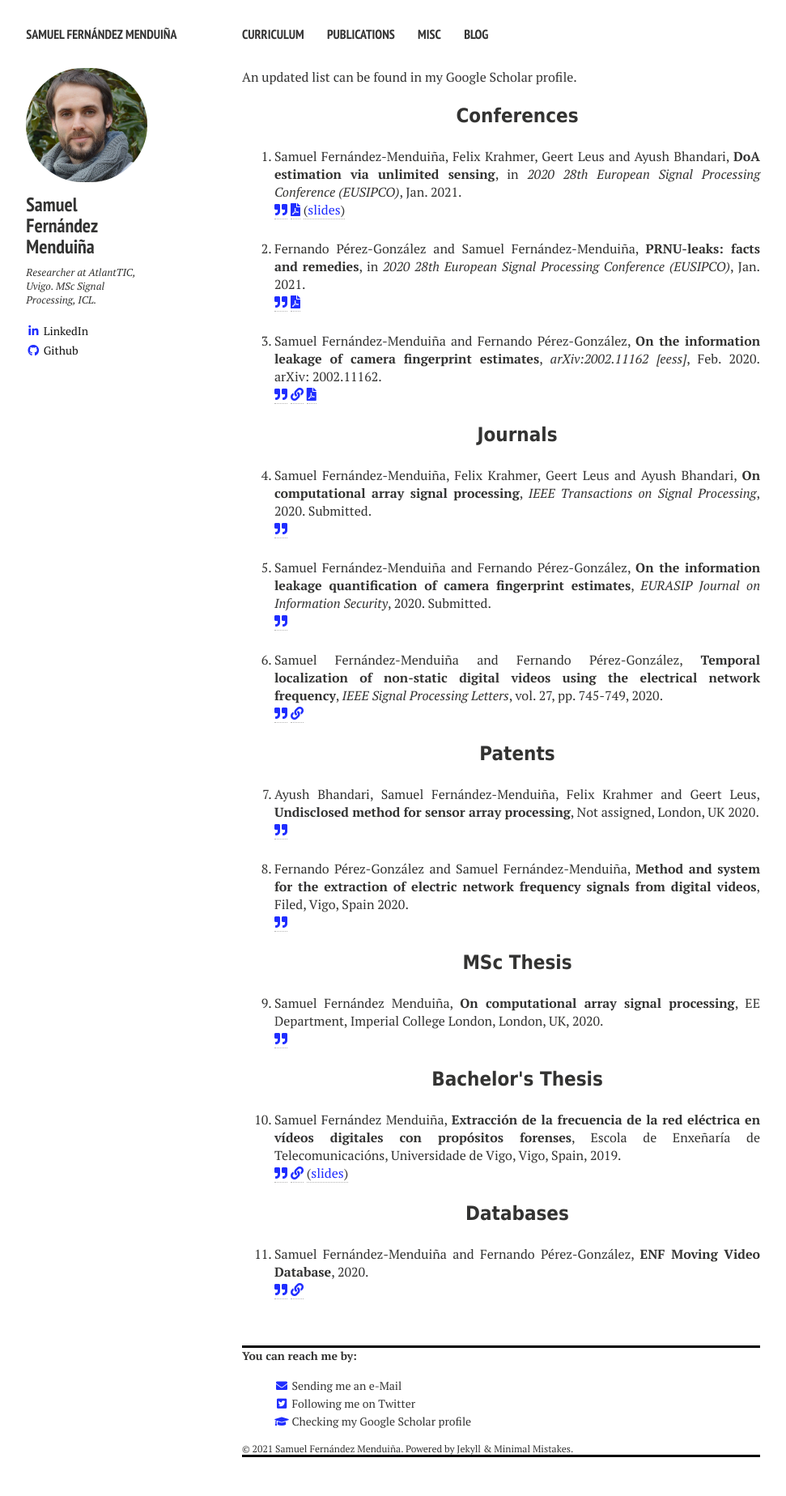
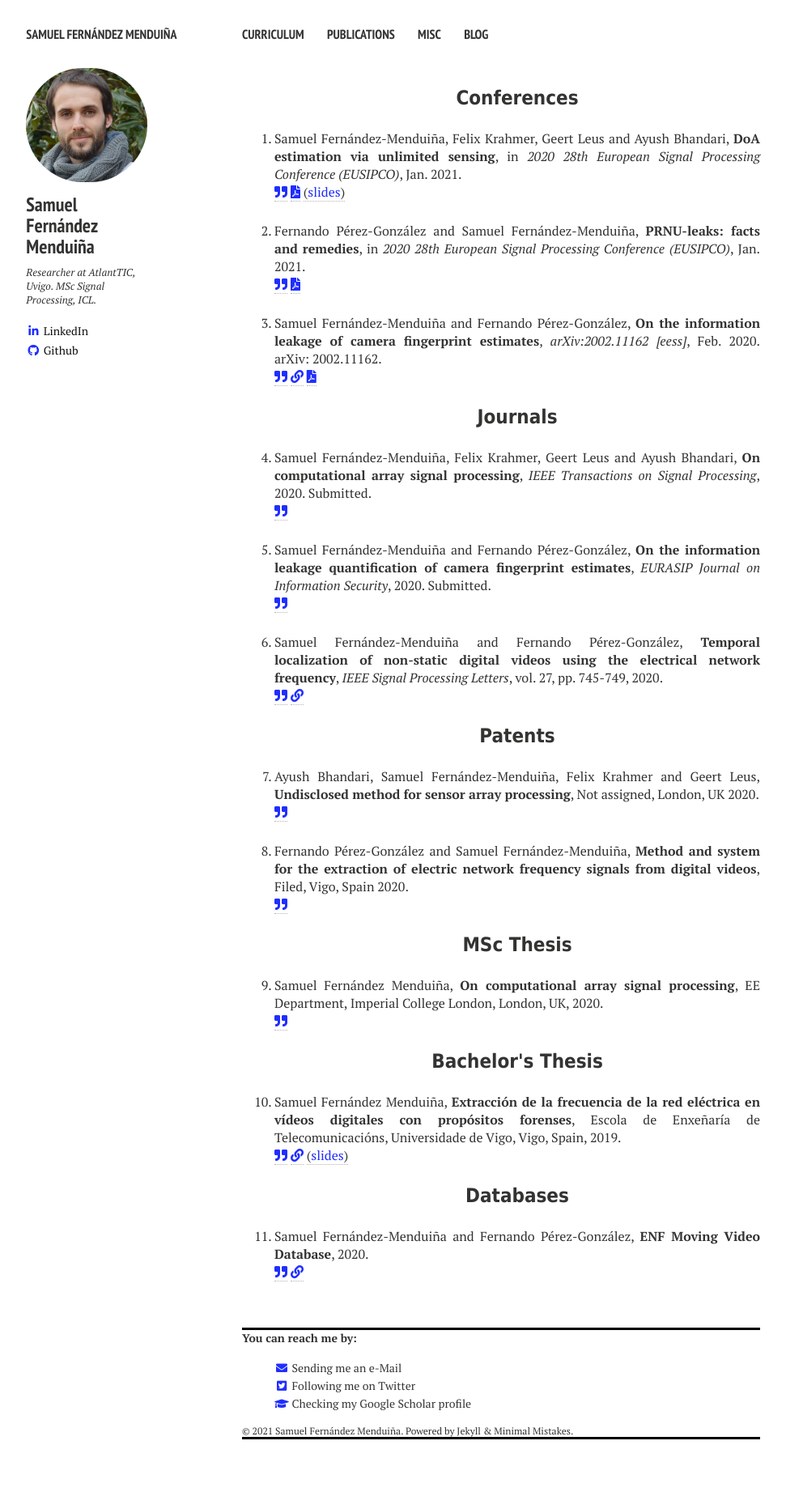
Before and after one commit to sf219/sfweb, a Jekyll site: the page built from publications.md, in a window 1280 px wide. Shown: the whole page at 81% size, without its empty margins (21-992 px from the left). Built offline with Jekyll 4.4.1, drawn with Linux system fonts in a browser that asks for light colours; nearby versions of some CDN libraries; after the commit the page ends 1826 px from its top, so only the background shows below that.

Commit message:
Update publications.html

```diff
--- a/_layouts/publications.html
+++ b/_layouts/publications.html
@@ -90,7 +90,7 @@ div.bibtex pre { font-size: 75%; overflow: auto;  width: 100%; padding: 0em 0em;
     <!-- <h1 style= "font-family:Tahoma">{{ page.title }}</h1> -->
     <div class="article-wrap" align="justify">
 
-	    An updated list can be found in my <a href="https://scholar.google.es/citations?user=2V2uFgoAAAAJ&hl=en" target = "_blanck"> Google Scholar profile</a>.
+	  <!--  An updated list can be found in my <a href="https://scholar.google.es/citations?user=2V2uFgoAAAAJ&hl=en" target = "_blanck"> Google Scholar profile</a>. -->
 
 <!-- Generated from JabRef by PubList by Truong Nghiem at 11:37 on 2021.01.27. -->
 <ol class="biblist">
```
